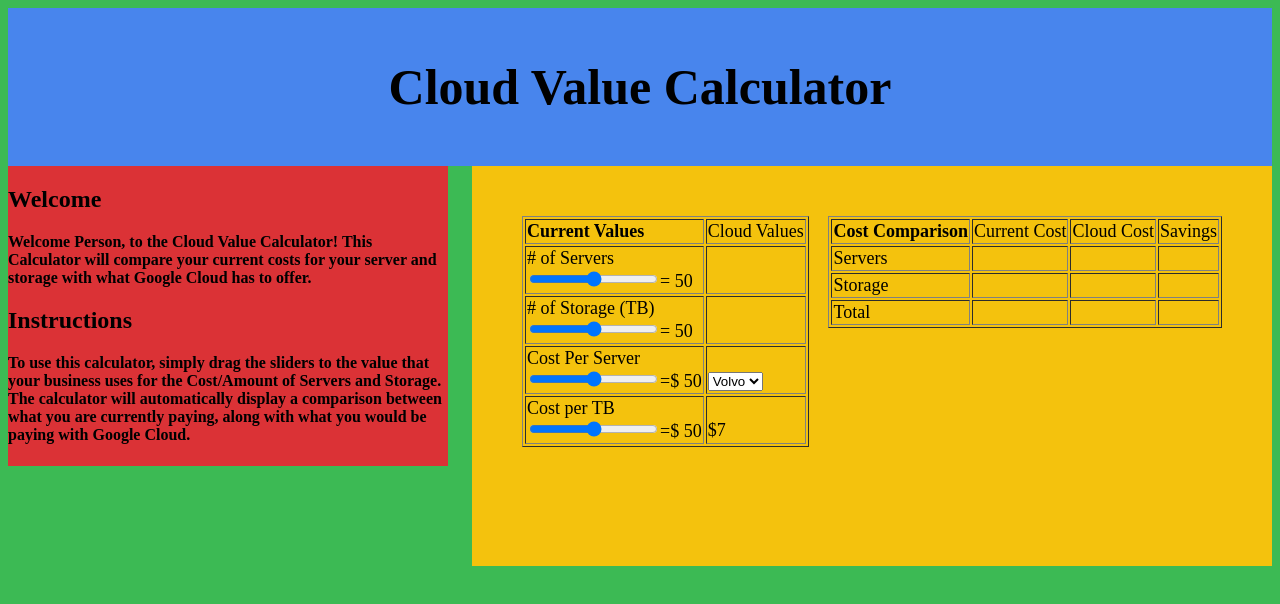
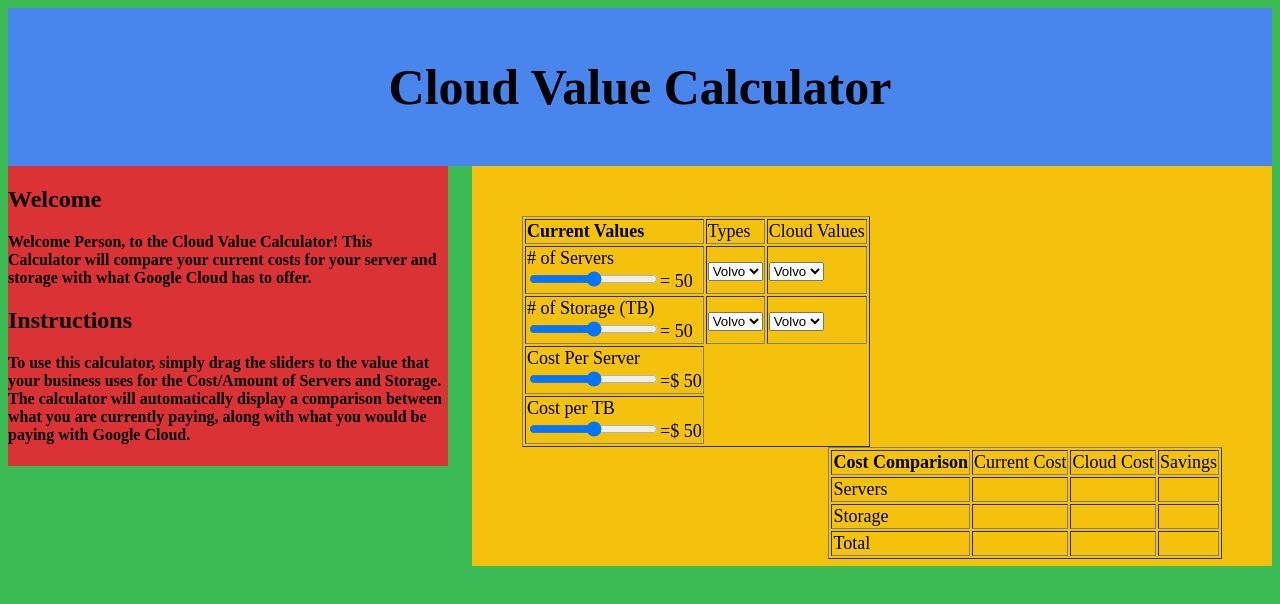
Before and after one commit to arafaram000/Calculater, a plain HTML site: page index.html in a window 1280 px wide. Drawn offline with Linux system fonts and the light colour scheme.

Commit message:
Update index.html

```diff
--- a/index.html
+++ b/index.html
@@ -19,32 +19,48 @@
         <table border=1 style="float: left;"> <!--Table for user to input values for their current costs. Table also shows the cloud costs per server/TB-->
             <tr>
                 <th>Current Values</th>
+                <td>Types</td>
                 <td>Cloud Values</td>
             </tr>
             <tr>
                 <td># of Servers<br> <input type="range" id="custemerServers" name="a" value="50" oninput="fn1()">=
                 <output name="aa" for="custemerServers">50</output></td>
-                <td></td>
-            </tr>
-            <tr>
-                <td># of Storage (TB) <br><input type="range" id="custemerStorage" name="b" value="50" oninput="fn1()">=
-                <output name="bb" for="custemerStorage">50</output></td>
-                <td></td>
-            </tr>
-            <tr>
-                <td> Cost Per Server<br><input type="range" id="custemerCostPerServers" name="c" value="50" oninput="fn1()">=$
-                <output name="cc" for="custemerStorage">50</output></td>
-                <td><br><select id="cars">
+                <td><select id="cars">
                          <option value="volvo">Volvo</option>
                          <option value="saab">Saab</option>
                          <option value="opel">Opel</option>
                          <option value="audi">Audi</option>
                          </select></td>
+                <td><select id="cars">
+                         <option value="volvo">Volvo</option>
+                         <option value="saab">Saab</option>
+                         <option value="opel">Opel</option>
+                         <option value="audi">Audi</option>
+                    </select></td>
+            </tr>
+            <tr>
+                <td># of Storage (TB) <br><input type="range" id="custemerStorage" name="b" value="50" oninput="fn1()">=
+                <output name="bb" for="custemerStorage">50</output></td>
+                <td><select id="cars">
+                         <option value="volvo">Volvo</option>
+                         <option value="saab">Saab</option>
+                         <option value="opel">Opel</option>
+                         <option value="audi">Audi</option>
+                         </select></td>
+                <td><select id="cars">
+                         <option value="volvo">Volvo</option>
+                         <option value="saab">Saab</option>
+                         <option value="opel">Opel</option>
+                         <option value="audi">Audi</option>
+                    </select></td>
+            </tr>
+            <tr>
+                <td> Cost Per Server<br><input type="range" id="custemerCostPerServers" name="c" value="50" oninput="fn1()">=$
+                    <output name="cc" for="custemerStorage">50</output></td>
             </tr>
             <tr>
                 <td> Cost per TB<br><input type="range" id="custemerCostPerStorage" name="d" value="50" oninput="fn1()">=$
                 <output name="dd" for="custemerStorage">50</output></td>
-                <td><br> $7</td>
             </tr>
         </table>
     </form>
```
